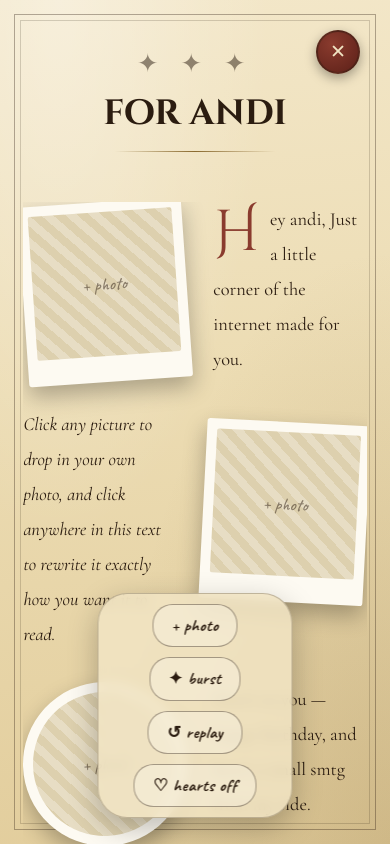
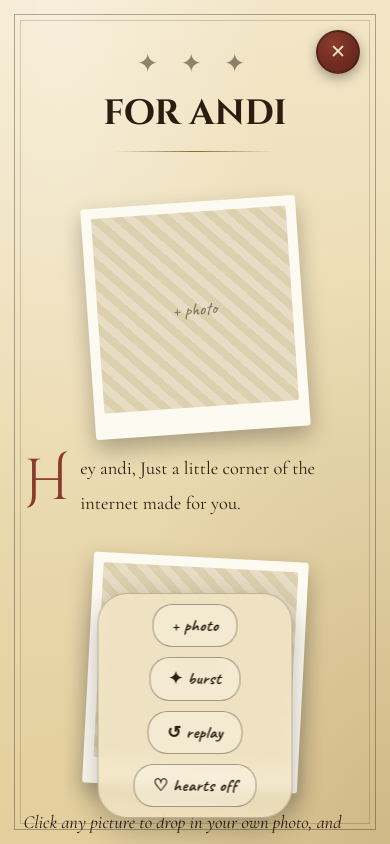
Before and after one commit to arvind88765/birthydayy, a Next.js app: page / in a window 390 px wide. Both pictures are taken after a click on the button "click me ✦". Built offline with nearby package versions, Linux system fonts and the light colour scheme.

Commit message:
Fix layout: side-by-side image+text rows on desktop, stacked centered rows on mobile

```diff
--- a/app/components/AndiGift.jsx
+++ b/app/components/AndiGift.jsx
@@ -274,13 +274,27 @@
         .andi-dropcap { font-size: 5.2rem; }
         .andi-title { font-size: clamp(2.2rem, 6vw, 3.4rem); }
 
+        .andi-row { display: flex; align-items: flex-start; gap: 44px; margin-bottom: 44px; }
+        .andi-row-reverse { flex-direction: row-reverse; }
+        .andi-row-text { flex: 1; min-width: 0; }
+
         @media (max-width: 900px) {
           .andi-letter { padding: 54px 8vw 130px; }
           .andi-imgSlot-float { width: 150px; }
         }
+        @media (max-width: 760px) {
+          .andi-row, .andi-row-reverse {
+            flex-direction: column;
+            align-items: center;
+            text-align: center;
+            gap: 18px;
+            margin-bottom: 36px;
+          }
+          .andi-row-text { text-align: left; }
+        }
         @media (max-width: 640px) {
           .andi-letter { padding: 44px 6vw 150px; }
-          .andi-imgSlot-float { width: 42vw; max-width: 190px; }
+          .andi-imgSlot-float { width: 55vw; max-width: 220px; }
           .andi-body-text { font-size: 1.15rem; line-height: 1.8; }
           .andi-dropcap { font-size: 3.6rem; }
         }
@@ -437,17 +451,16 @@
               <div style={{ width: 160, height: 1, background: 'linear-gradient(90deg, transparent, #8a6a2f, transparent)', margin: '0 auto 50px' }} />
             </div>
 
-            {/* letter body with drop cap + floated polaroid photos */}
+            {/* letter body — image+text rows, side-by-side on desktop, stacked & centered on mobile */}
             <div
               style={{
-                overflow: 'hidden',
                 animation: unroll ? 'andi-riseIn 0.9s ease 0.55s both' : 'none',
                 opacity: unroll ? undefined : 0,
               }}
             >
-              {slots[0] && <Polaroid slot={slots[0]} onFile={(f) => handleFile(slots[0].id, f)} float="left" mr={26} mb={10} />}
-
-              <p className="andi-body-text" style={{ fontFamily: "'Cormorant Garamond', serif", lineHeight: 1.9, margin: 0 }}>
+              <div className="andi-row">
+                {slots[0] && <Polaroid slot={slots[0]} onFile={(f) => handleFile(slots[0].id, f)} />}
+                <p className="andi-body-text andi-row-text" style={{ fontFamily: "'Cormorant Garamond', serif", lineHeight: 1.9, margin: 0 }}>
                   <span
                     className="andi-dropcap"
                     style={{
@@ -464,40 +477,37 @@
                     {`ey andi,\n\nJust a little corner of the internet made for you.`}
                   </span>
                 </p>
+              </div>
 
-              {slots[1] && <Polaroid slot={slots[1]} onFile={(f) => handleFile(slots[1].id, f)} float="right" ml={26} mt={30} mb={10} />}
-
+              <div className="andi-row andi-row-reverse">
+                {slots[1] && <Polaroid slot={slots[1]} onFile={(f) => handleFile(slots[1].id, f)} />}
                 <p
                   contentEditable
                   suppressContentEditableWarning
                   spellCheck={false}
-                className="andi-body-text"
-                style={{
-                  fontFamily: "'Cormorant Garamond', serif",
-                  fontStyle: 'italic',
-                  lineHeight: 1.9,
-                  outline: 'none',
-                  marginTop: 30,
-                }}
+                  className="andi-body-text andi-row-text"
+                  style={{ fontFamily: "'Cormorant Garamond', serif", fontStyle: 'italic', lineHeight: 1.9, outline: 'none', margin: 0 }}
                 >
                   {`Click any picture to drop in your own photo, and click anywhere in this text to rewrite it exactly how you want it to read.`}
                 </p>
+              </div>
 
-              {slots[2] && <Polaroid slot={slots[2]} onFile={(f) => handleFile(slots[2].id, f)} float="left" round mr={26} mt={30} mb={10} />}
-
+              <div className="andi-row">
+                {slots[2] && <Polaroid slot={slots[2]} onFile={(f) => handleFile(slots[2].id, f)} round />}
                 <p
                   contentEditable
                   suppressContentEditableWarning
                   spellCheck={false}
-                className="andi-body-text"
-                style={{ fontFamily: "'Cormorant Garamond', serif", lineHeight: 1.9, outline: 'none', marginTop: 30 }}
+                  className="andi-body-text andi-row-text"
+                  style={{ fontFamily: "'Cormorant Garamond', serif", lineHeight: 1.9, outline: 'none', margin: 0 }}
                 >
                   {`Here's to you — happy birthday, and here's a small smtg from my side.`}
                 </p>
               </div>
+            </div>
 
             {slots.slice(3).length > 0 && (
-              <div style={{ display: 'flex', gap: 24, flexWrap: 'wrap', margin: '36px 0', justifyContent: 'center', clear: 'both' }}>
+              <div style={{ display: 'flex', gap: 24, flexWrap: 'wrap', margin: '20px 0 36px', justifyContent: 'center' }}>
                 {slots.slice(3).map((slot) => (
                   <Polaroid key={slot.id} slot={slot} onFile={(f) => handleFile(slot.id, f)} />
                 ))}
@@ -556,17 +566,13 @@
   )
 }
 
-function Polaroid({ slot, onFile, float, round, mr = 0, ml = 0, mt = 0, mb = 0 }) {
+function Polaroid({ slot, onFile, round }) {
   return (
     <label
       className="andi-imgSlot andi-imgSlot-float"
       style={{
         display: 'block',
-        float: float || undefined,
-        marginRight: mr,
-        marginLeft: ml,
-        marginTop: mt,
-        marginBottom: mb,
+        flexShrink: 0,
         background: '#fdfaf2',
         padding: round ? 10 : '10px 10px 26px 10px',
         borderRadius: round ? '50%' : 3,
```
Lines whose indentation alone changed are shown as unchanged.
